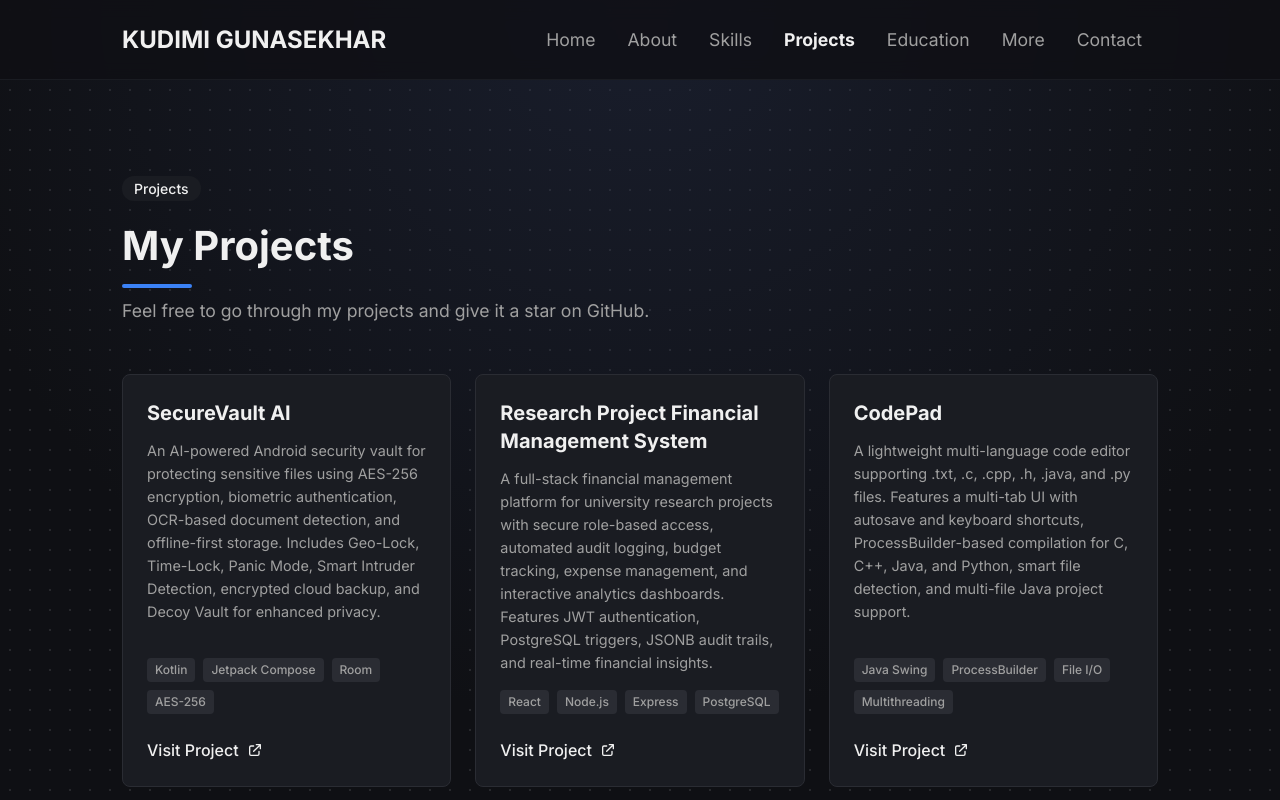
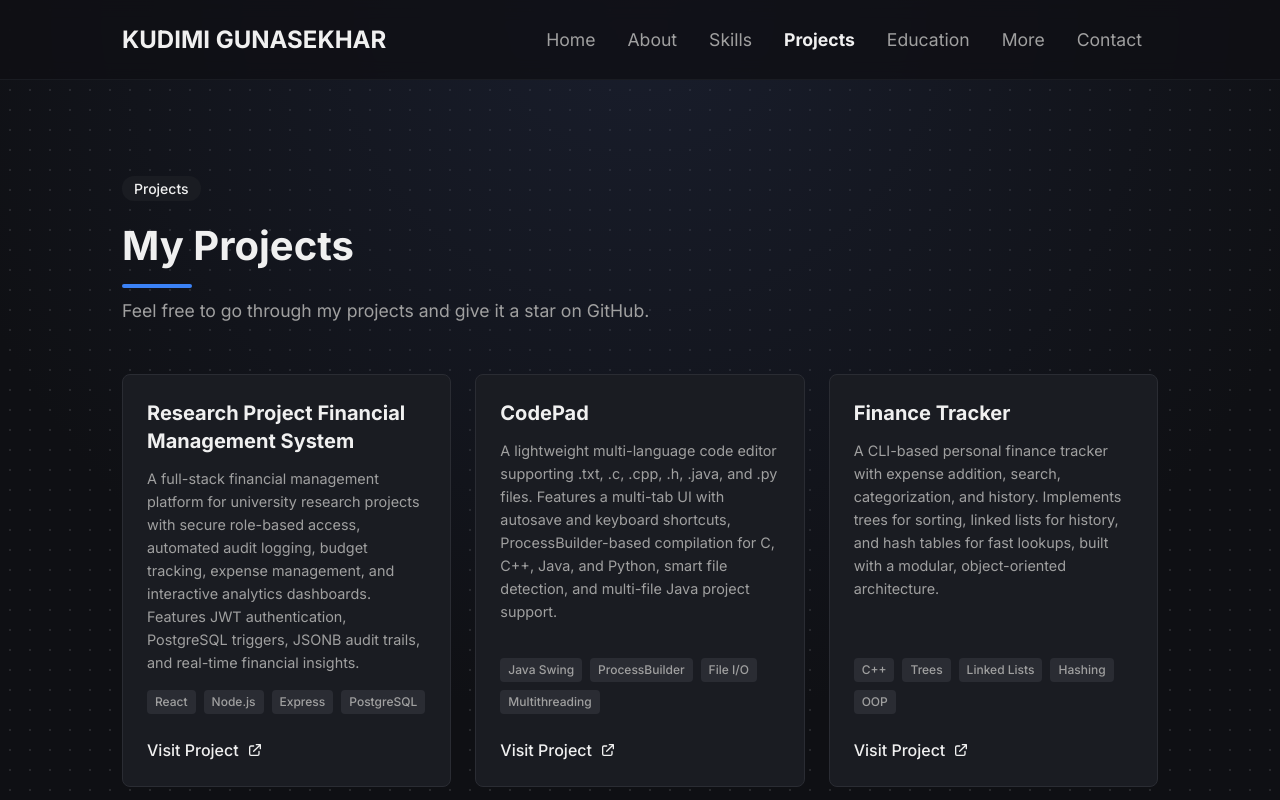
Before and after one commit to GUNASEKHAR5/Portfolio, a React (Vite) app: page /Portfolio/projects in a window 1280 px wide. Shown: the top 800 px of the page. Built offline with nearby package versions, Linux system fonts and the light colour scheme.

Commit message:
updated projects

```diff
--- a/src/sections/Projects/Projects.jsx
+++ b/src/sections/Projects/Projects.jsx
@@ -2,13 +2,13 @@ import React from 'react';
 import ProjectCard from '../../components/ProjectCard/ProjectCard';
 
 const projectData = [
-  {
-    title: 'SecureVault AI',
-    description:
-      'An AI-powered Android security vault for protecting sensitive files using AES-256 encryption, biometric authentication, OCR-based document detection, and offline-first storage. Includes Geo-Lock, Time-Lock, Panic Mode, Smart Intruder Detection, encrypted cloud backup, and Decoy Vault for enhanced privacy.',
-    tags: ['Kotlin', 'Jetpack Compose', 'Room', 'AES-256'],
-    link: 'https://github.com/GUNASEKHAR5/SecureVault.git'
-  },
+  // {
+  //   title: 'SecureVault AI',
+  //   description:
+  //     'An AI-powered Android security vault for protecting sensitive files using AES-256 encryption, biometric authentication, OCR-based document detection, and offline-first storage. Includes Geo-Lock, Time-Lock, Panic Mode, Smart Intruder Detection, encrypted cloud backup, and Decoy Vault for enhanced privacy.',
+  //   tags: ['Kotlin', 'Jetpack Compose', 'Room', 'AES-256'],
+  //   link: 'https://github.com/GUNASEKHAR5/SecureVault.git'
+  // },
 
   {
     title: 'Research Project Financial Management System',
```
